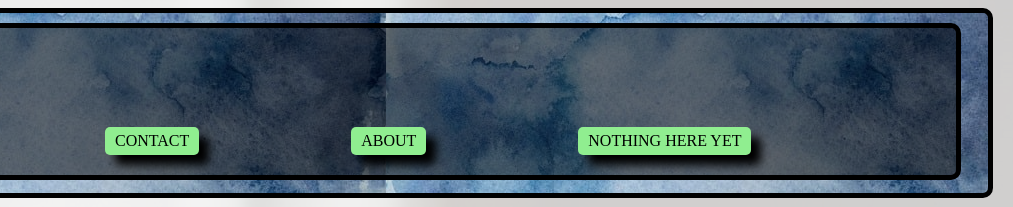
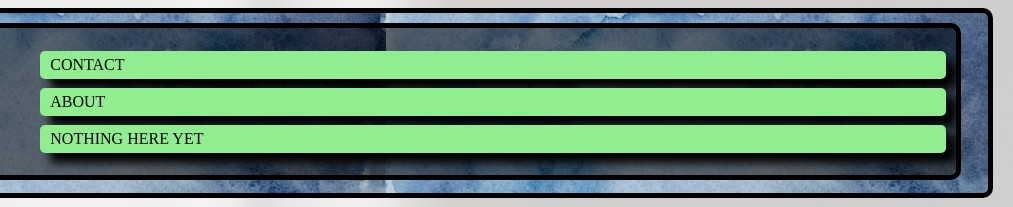
Before and after one commit to Graham627/Graham627.github.io, a plain HTML site: page index.html in a window 1280 px wide. Shown: the top 207 px of the page, 267-1280 px from the left. Drawn offline with Linux system fonts and the light colour scheme.

Commit message:
Update main.css

```diff
--- a/main.css
+++ b/main.css
@@ -31,6 +31,10 @@ body {
 #nav {
     height: 92% !important;
     width: 79% !important;
+    display: flex;
+    flex-direction: column;
+    align-content: space-between;
+    justify-content: center;
     border: 5px solid rgb(0, 0, 0);
     border-radius: 10px;
     /*background-image: url("");*/
@@ -39,7 +43,7 @@ body {
 }
 
 #nav li {
-    display: inline-block;
+    list-style-type: none;
     background-color: lightgreen;
     color: black;
     text-decoration: none;
@@ -47,9 +51,7 @@ body {
     box-shadow: 10px 10px 10px #000000;
     padding: 5px;
     text-transform: uppercase;
-    margin-left: 8%;
-    margin-right: 8%;
-    margin-top: 9%;
+    margin: 1%;
 }
 
 #nav li a {
```
